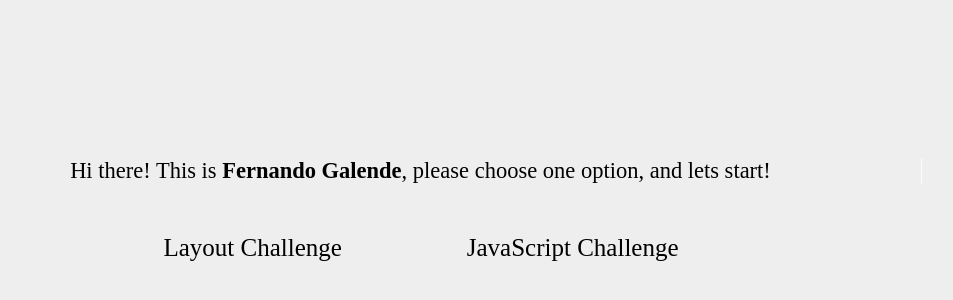
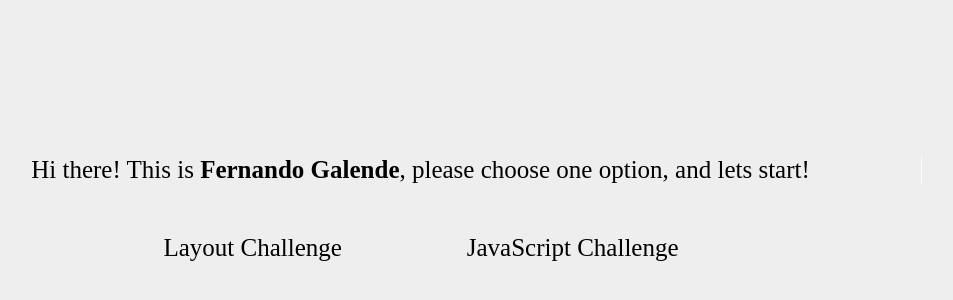
Before and after one commit to FernandoGalende/metaweather-frontend, a React (Create React App) app: page / in a window 1280 px wide. Shown: the part 138-438 px from the top of the page, without its empty margins (219-1172 px from the left). Built offline with nearby package versions, Linux system fonts and the light colour scheme; what react-redux-loading-bar would draw is missing.

Commit message:
browser message in readme

```diff
--- a/src/components/pages/Home/Home.module.scss
+++ b/src/components/pages/Home/Home.module.scss
@@ -40,7 +40,7 @@
 	position: relative;
 	margin: 0 auto;
 	border-right: 1px solid rgba(255, 255, 255, .75);
-	font-size: 90%;
+	font-size: 25px;
 	text-align: center;
 	white-space: nowrap;
 	overflow: hidden;
```
